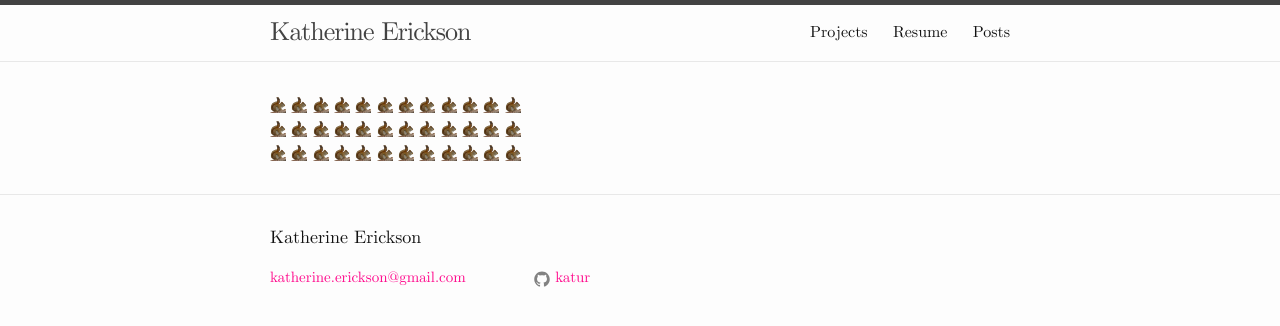
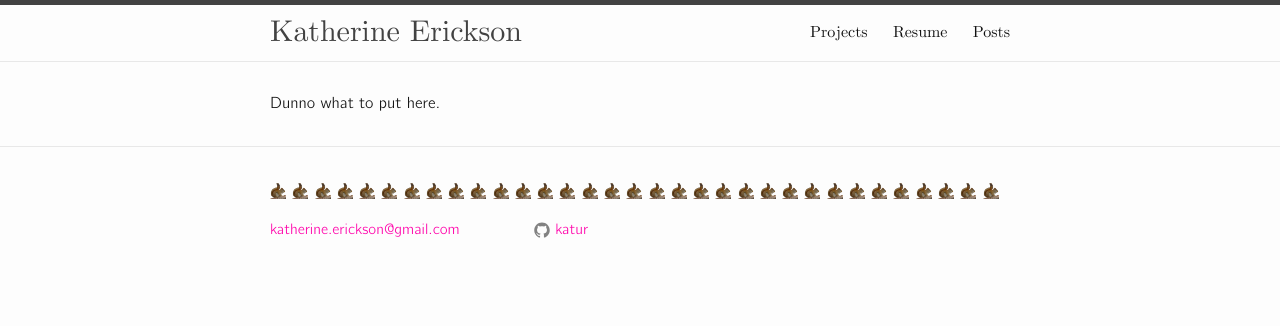
Before and after one commit to katur/katherineerickson, a Jekyll site: the page built from index.html, in a window 1280 px wide. Shown: the top 326 px of the page. Built offline with Jekyll 4.4.1, drawn with Linux system fonts in a browser that asks for light colours.

Commit message:
Minor style work

```diff
--- a/_includes/footer.html
+++ b/_includes/footer.html
@@ -2,7 +2,11 @@
 
   <div class="wrapper">
 
-    <h2 class="footer-heading">{{ site.title }}</h2>
+    <h2 class="footer-heading">
+    {% for i in (1..33) %}
+    <img id="homepage-squirrel" src="/images/favicons/squirrel.ico">
+    {% endfor %}
+    </h2>
 
     <div class="footer-col-wrapper">
       <div class="footer-col footer-col-1">
@@ -26,10 +30,6 @@
           {% endif %}
         </ul>
       </div>
-
-      <!--<div class="footer-col footer-col-3">
-        <p>{{ site.description }}</p>
-      </div>-->
     </div>
 
   </div>
--- a/_includes/head.html
+++ b/_includes/head.html
@@ -10,4 +10,5 @@
   <link rel="canonical" href="{{ page.url | replace:'index.html','' | prepend: site.baseurl | prepend: site.url }}">
   <link rel="alternate" type="application/rss+xml" title="{{ site.title }}" href="{{ "/feed.xml" | prepend: site.baseurl | prepend: site.url }}">
   <link rel="stylesheet" type="text/css" href="{{ "/fonts/ComputerModernSerif/cmun-serif.css" }}">
+  <link rel="stylesheet" type="text/css" href="{{ "/fonts/ComputerModernBright/cmun-bright.css" }}">
 </head>
--- a/_sass/_base.scss
+++ b/_sass/_base.scss
@@ -85,7 +85,7 @@
  * Headings
  */
 h1, h2, h3, h4, h5, h6 {
-    font-weight: $base-font-weight;
+    font-weight: $heavy-font-weight;
 }
 
 
--- a/_sass/_layout.scss
+++ b/_sass/_layout.scss
@@ -11,10 +11,10 @@
 }
 
 .site-title {
-    font-size: 26px;
+    font-family: $alt-font-family;
+    font-size: 30px;
     font-weight: 300;
     line-height: 56px;
-    letter-spacing: -1px;
     margin-bottom: 0;
     float: left;
 
@@ -25,6 +25,7 @@
 }
 
 .site-nav {
+    font-family: $alt-font-family;
     float: right;
     line-height: 56px;
 
@@ -204,12 +205,13 @@
 }
 
 .post-title {
-    font-size: 42px;
-    letter-spacing: -1px;
+    font-size: 38px;
+    font-family: $alt-font-family;
+    font-weight: $base-font-weight;
     line-height: 1;
 
     @include media-query($on-laptop) {
-        font-size: 36px;
+        font-size: 33px;
     }
 }
 
--- a/css/main.scss
+++ b/css/main.scss
@@ -6,14 +6,16 @@
 
 // Our variables
 
-$pink: #ff0088;
-$orange: #ff9900;
-$brown: #d18d62;
+$pink: #ff00aa;
+$orange: #ff7700;
+$tan: lighten(#d4c0b0, 20%);
 
 // $base-font-family: "Helvetica Neue", Helvetica, Arial, sans-serif;
-$base-font-family: "Computer Modern Serif", Arial;
+$base-font-family: "Computer Modern Bright", Arial, sans-serif;
+$alt-font-family: "Computer Modern Serif", "Times New Roman", serif;
 $base-font-size:   16px;
 $base-font-weight: 400;
+$heavy-font-weight: 600;
 $small-font-size:  $base-font-size * 0.875;
 $base-line-height: 1.5;
 
@@ -21,6 +23,7 @@
 
 $text-color:       #111;
 $background-color: #fdfdfd;
+// $background-color: $tan;
 // $brand-color:   #2a7ae2;
 
 $link-color: $pink;
--- a/index.html
+++ b/index.html
@@ -2,9 +2,4 @@
 layout: default
 ---
 
-{% for i in (1..3) %}
-  {% for j in (1..12) %}
-  <img id="homepage-squirrel" src="/images/favicons/squirrel.ico">
-  {% endfor %}
-<br>
-{% endfor %}
+Dunno what to put here.
```
